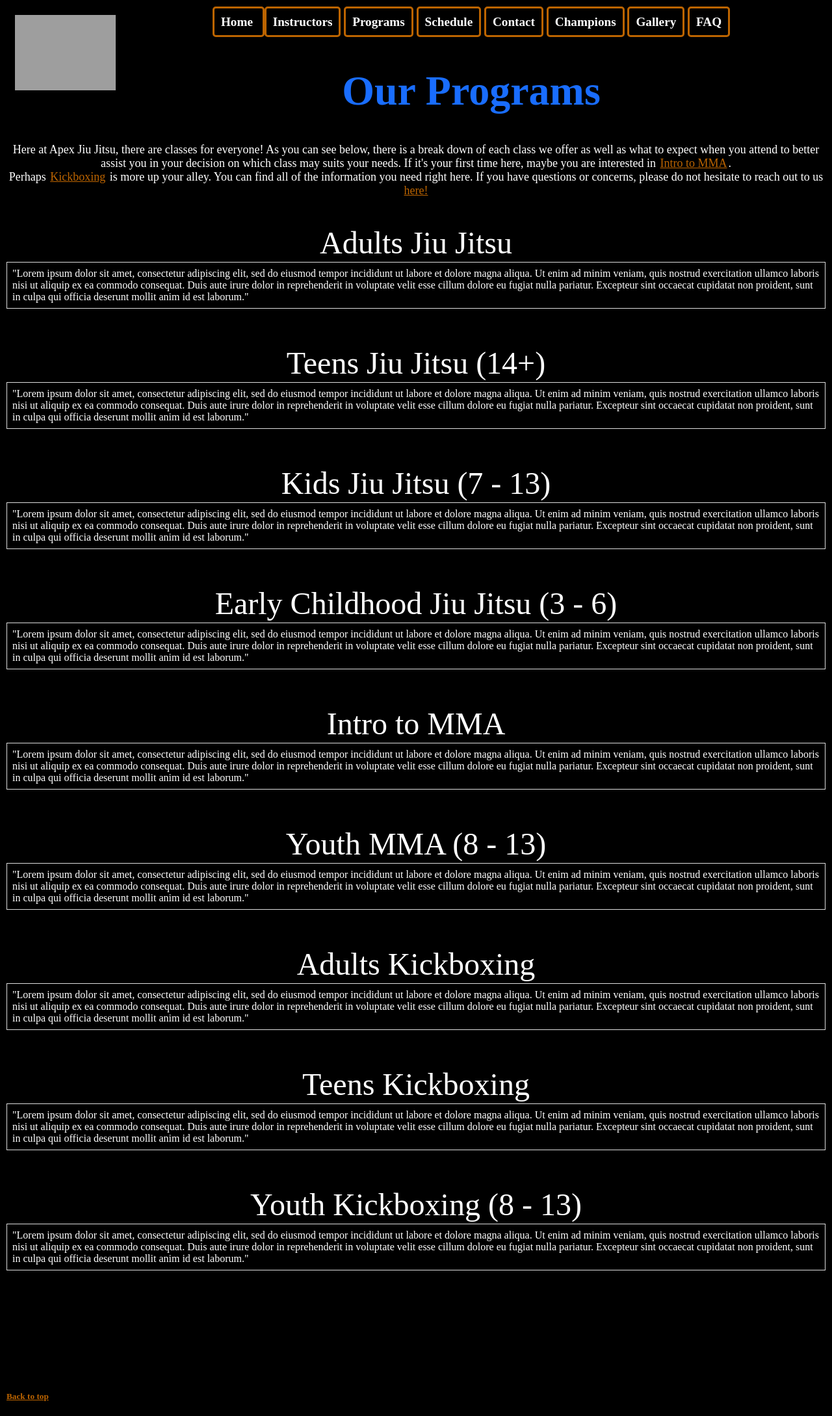
After one commit to Lydiaann/Apex-Jiu-Jitsu, a PHP site: page /programs.html in a window 1280 px wide. The commit adds this page. Shown: the whole page at 65% size. Run offline with PHP 8.4, Linux system fonts and the light colour scheme; grey boxes are pictures that could not be loaded.

Commit message:
Adds HTML and updates CSS styles for links

```diff
--- /dev/null
+++ b/programs.html
@@ -0,0 +1,166 @@
+<!doctype HTML>
+<html lang="en">
+ <head>
+  <meta charset="utf-8">
+   <title>Apex Jiu Jitsu</title>
+     <meta name="viewport" content="width=device-width, initial-scale=1">
+     <link rel="stylesheet" href="styles.css">
+     <body>
+      <nav class="nav">
+        <img src="images/logo.jpg" class="logo" >
+        <a class="home" href="index.html">Home</button>
+        <a class="instructors" href="instructors.html">Instructors</a>
+        <a class="programs" href="programs.html">Programs</a>
+        <a class="schedule" href="schedule.html">Schedule</a>
+        <a class="contact" href="contact.html">Contact</a>
+        <a class="comp" href="champ.html">Champions</a>
+        <a class="gallery" href="gallery.html">Gallery</a>
+        <a class="faq" href="faq.html">FAQ</a>
+        </nav>
+
+        <div style="max-width: 100%;"><h1 class="top-page-intros" id="top">Our Programs</h1>
+        <h6 class="top-page-intros2">Here at Apex Jiu Jitsu, there are classes for everyone!
+         As you can see below, there is a break down of each class we offer as well as
+          what to expect when you attend to better assist you in your decision on which
+          class may suits your needs. If it's your first time here, maybe you are interested in
+        <a href="#intromma" class="quicklink">Intro to MMA</a>.
+      <br>
+        Perhaps <a href="#adultskickboxing" class="quicklink">Kickboxing</a> is more up your alley.
+        You can find all of the information you need right here. If you have questions or concerns,
+        please do not hesitate to reach out to us <a href="contact.html" class="quicklink">here!</a></h6>
+        </div>
+
+
+        <table>
+          <caption class="programs-heading" id="adultsbjj">Adults Jiu Jitsu</caption>
+            <td class="programs-table" >
+              "Lorem ipsum dolor sit amet, consectetur adipiscing elit,
+              sed do eiusmod tempor incididunt ut labore et dolore magna aliqua.
+              Ut enim ad minim veniam, quis nostrud exercitation ullamco
+              laboris nisi ut aliquip ex ea commodo consequat.
+              Duis aute irure dolor in reprehenderit in voluptate velit esse
+              cillum dolore eu fugiat nulla pariatur. Excepteur sint occaecat
+              cupidatat non proident, sunt in culpa qui officia deserunt mollit
+              anim id est laborum."
+            </td>
+        </table>
+        <br><br><br>
+        <table>
+          <caption class="programs-heading" id="teensbjj">Teens Jiu Jitsu (14+)</caption>
+            <td class="programs-table">
+              "Lorem ipsum dolor sit amet, consectetur adipiscing elit,
+              sed do eiusmod tempor incididunt ut labore et dolore magna aliqua.
+              Ut enim ad minim veniam, quis nostrud exercitation ullamco
+              laboris nisi ut aliquip ex ea commodo consequat.
+              Duis aute irure dolor in reprehenderit in voluptate velit esse
+              cillum dolore eu fugiat nulla pariatur. Excepteur sint occaecat
+              cupidatat non proident, sunt in culpa qui officia deserunt mollit
+              anim id est laborum."
+            </td>
+        </table>
+        <br><br><br>
+        <table>
+          <caption class="programs-heading" id="kidsbjj">Kids Jiu Jitsu (7 - 13)</caption>
+            <td class="programs-table" >
+              "Lorem ipsum dolor sit amet, consectetur adipiscing elit,
+              sed do eiusmod tempor incididunt ut labore et dolore magna aliqua.
+              Ut enim ad minim veniam, quis nostrud exercitation ullamco
+              laboris nisi ut aliquip ex ea commodo consequat.
+              Duis aute irure dolor in reprehenderit in voluptate velit esse
+              cillum dolore eu fugiat nulla pariatur. Excepteur sint occaecat
+              cupidatat non proident, sunt in culpa qui officia deserunt mollit
+              anim id est laborum."
+            </td>
+        </table>
+        <br><br><br>
+        <table>
+          <caption class="programs-heading" id="ECjj">Early Childhood Jiu Jitsu (3 - 6)</caption>
+            <td class="programs-table">
+              "Lorem ipsum dolor sit amet, consectetur adipiscing elit,
+              sed do eiusmod tempor incididunt ut labore et dolore magna aliqua.
+              Ut enim ad minim veniam, quis nostrud exercitation ullamco
+              laboris nisi ut aliquip ex ea commodo consequat.
+              Duis aute irure dolor in reprehenderit in voluptate velit esse
+              cillum dolore eu fugiat nulla pariatur. Excepteur sint occaecat
+              cupidatat non proident, sunt in culpa qui officia deserunt mollit
+              anim id est laborum."
+            </td>
+        </table>
+        <br><br><br>
+        <table>
+          <caption class="programs-heading" id="intromma">Intro to MMA</caption>
+            <td class="programs-table" >
+              "Lorem ipsum dolor sit amet, consectetur adipiscing elit,
+              sed do eiusmod tempor incididunt ut labore et dolore magna aliqua.
+              Ut enim ad minim veniam, quis nostrud exercitation ullamco
+              laboris nisi ut aliquip ex ea commodo consequat.
+              Duis aute irure dolor in reprehenderit in voluptate velit esse
+              cillum dolore eu fugiat nulla pariatur. Excepteur sint occaecat
+              cupidatat non proident, sunt in culpa qui officia deserunt mollit
+              anim id est laborum."
+            </td>
+        </table>
+        <br><br><br>
+        <table>
+          <caption class="programs-heading" id="youthmma">Youth MMA (8 - 13)</caption>
+            <td class="programs-table" >
+              "Lorem ipsum dolor sit amet, consectetur adipiscing elit,
+              sed do eiusmod tempor incididunt ut labore et dolore magna aliqua.
+              Ut enim ad minim veniam, quis nostrud exercitation ullamco
+              laboris nisi ut aliquip ex ea commodo consequat.
+              Duis aute irure dolor in reprehenderit in voluptate velit esse
+              cillum dolore eu fugiat nulla pariatur. Excepteur sint occaecat
+              cupidatat non proident, sunt in culpa qui officia deserunt mollit
+              anim id est laborum."
+            </td>
+        </table>
+        <br><br><br>
+        <table>
+          <caption class="programs-heading" id="adultskickboxing">Adults Kickboxing</caption>
+            <td class="programs-table" >
+              "Lorem ipsum dolor sit amet, consectetur adipiscing elit,
+              sed do eiusmod tempor incididunt ut labore et dolore magna aliqua.
+              Ut enim ad minim veniam, quis nostrud exercitation ullamco
+              laboris nisi ut aliquip ex ea commodo consequat.
+              Duis aute irure dolor in reprehenderit in voluptate velit esse
+              cillum dolore eu fugiat nulla pariatur. Excepteur sint occaecat
+              cupidatat non proident, sunt in culpa qui officia deserunt mollit
+              anim id est laborum."
+            </td>
+        </table>
+        <br><br><br>
+        <table>
+          <caption class="programs-heading" id="teenskickboxing">Teens Kickboxing</caption>
+            <td class="programs-table" >
+              "Lorem ipsum dolor sit amet, consectetur adipiscing elit,
+              sed do eiusmod tempor incididunt ut labore et dolore magna aliqua.
+              Ut enim ad minim veniam, quis nostrud exercitation ullamco
+              laboris nisi ut aliquip ex ea commodo consequat.
+              Duis aute irure dolor in reprehenderit in voluptate velit esse
+              cillum dolore eu fugiat nulla pariatur. Excepteur sint occaecat
+              cupidatat non proident, sunt in culpa qui officia deserunt mollit
+              anim id est laborum."
+            </td>
+        </table>
+        <br><br><br>
+        <table>
+          <caption class="programs-heading" id="youthkickboxing">Youth Kickboxing (8 - 13)</caption>
+            <td class="programs-table">
+              "Lorem ipsum dolor sit amet, consectetur adipiscing elit,
+              sed do eiusmod tempor incididunt ut labore et dolore magna aliqua.
+              Ut enim ad minim veniam, quis nostrud exercitation ullamco
+              laboris nisi ut aliquip ex ea commodo consequat.
+              Duis aute irure dolor in reprehenderit in voluptate velit esse
+              cillum dolore eu fugiat nulla pariatur. Excepteur sint occaecat
+              cupidatat non proident, sunt in culpa qui officia deserunt mollit
+              anim id est laborum."
+            </td>
+        </table>
+        <br><br><br>
+        <br><br><br>
+        <br><br><br>
+        <h5><a href="#top" class="quicklink">Back to top</a></h5>
+    </body>
+   <footer>
+   </footer>
+</html>
--- a/styles.css
+++ b/styles.css
@@ -1,26 +1,32 @@
 :root {
-  --blue: rgb(6, 89, 231);
-  --darkblue: rgb(10, 41, 94);
+  --blue: rgb(25, 109, 255);
+  --darkblue: rgb(0, 33, 130);
   --lightblue: rgb(67, 127, 232);
   --white: rgb(255, 255, 255);
   --black: rgb(0, 0, 0);
   --grey: rgb(154, 155, 164);
-  --orange: rgb(231, 126, 6);
+  --orange: rgb(188, 100, 0);
+  --lightorange: rgb(255, 209, 122);
 }
 html {
   background-color: var(--black);
 }
 /* Navigation buttons */
-button {
-  background-color: var(--darkblue);
-  width: 7em;
+a {
+  /* background-color: var(--darkblue); */
+  border: solid 3px var(--orange);
+  width: 11em;
   height: 4em;
   cursor: pointer;
-  border-radius: 15px;
+  border-radius: 5px;
+  text-decoration: none;
+  padding: 10px;
+  color: var(--white);
+  font-weight: bolder;
 }
 /* mouse over to change color */
-button:hover {
-  background-color: var(--lightblue);
+a:hover {
+  background-color: var(--darkblue);
   transform: scale(1.1);
 }
 
@@ -72,7 +78,7 @@ button:hover {
   height: 100%;
 }
 /* 'APEX JIU JITSU & MMA  */
-h1 {
+.intro {
   font-weight: bolder;
   text-align: center;
   font-size: 5em;
@@ -80,6 +86,19 @@ h1 {
   text-shadow:2px 2px var(--black);
   /* background-color: rgba(0, 0, 0, 0.595); */
 }
+
+.top-page-intros {
+  text-align: center;
+  font-size: 4em;
+  color: var(--blue);
+}
+.top-page-intros2 {
+  text-align: center;
+  font-size: 18px;
+  color: var(--white);
+  font-weight: lighter;
+}
+
 /* navigation bar */
 .nav {
   height: 60%;
@@ -95,11 +114,13 @@ h1 {
   background-color: var(--black);
 }
 /* links on nav bar */
-.home, .instructors, .programs, .schedule, .contact, .faq, .gallery, .comp{
+.home .instructors .programs .schedule .contact .faq .gallery .comp{
   color: var(--white);
   text-align: center;
   font-size: 14px;
+  margin: 10px;
 }
+
 /* Large group image */
 .home-image {
   width: 100%;
@@ -113,6 +134,7 @@ h1 {
   max-height: 20%;
   float: left;
   padding-left: 15px;
+
 }
 /* for the p text below */
 .top-container {
@@ -231,3 +253,33 @@ input[type=submit] {
   font-weight: bold;
   cursor: pointer;
 }
+
+.programs-table {
+  color: var(--white);
+  border: 1px solid #dddddd;
+  text-align: left;
+  padding: 8px;
+}
+.programs-heading {
+  color: var(--white);
+  font-size: 3em;
+}
+caption {
+  color: var(--white);
+}
+
+li {
+  color: var(--white);
+}
+
+
+.quicklink {
+  color: var(--orange);
+  border: none;
+  padding: 2px;
+  text-decoration: underline;
+}
+
+.quicklink:hover {
+  background-color: var(--lightblue);
+}
```
Also changed, not shown: schedule.html (added, +22 -0 lines).
